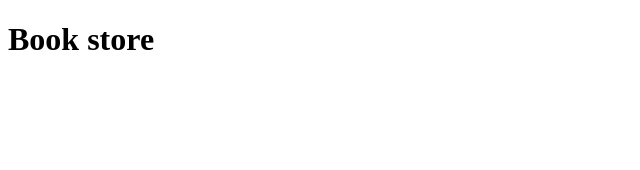
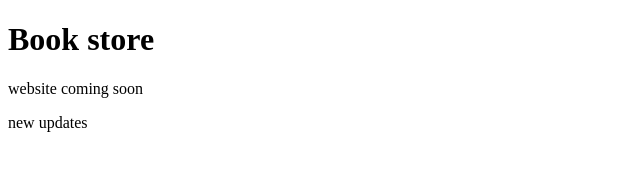
Before and after one commit to rabbi-shawan/my-first-git-repo, a plain HTML site: page index.html in a window 1280 px wide. Shown: the whole page, without its empty margins (0-640 px from the left). Drawn offline with Linux system fonts and the light colour scheme.

Commit message:
paragraph updated

```diff
--- a/index.html
+++ b/index.html
@@ -7,5 +7,7 @@
 </head>
 <body>
     <h1>Book store</h1>
+    <p> website coming soon </p>
+    <p> new updates</p>
 </body>
 </html>
```
